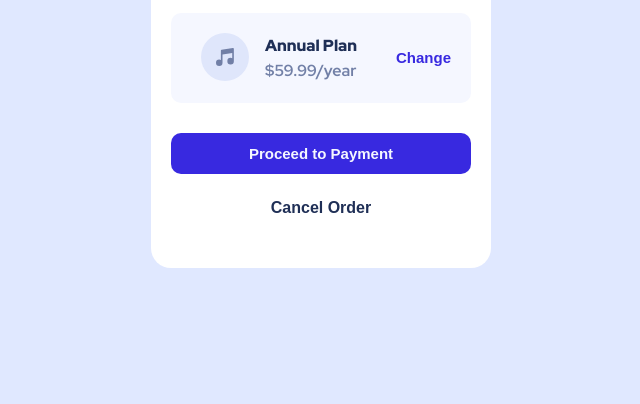
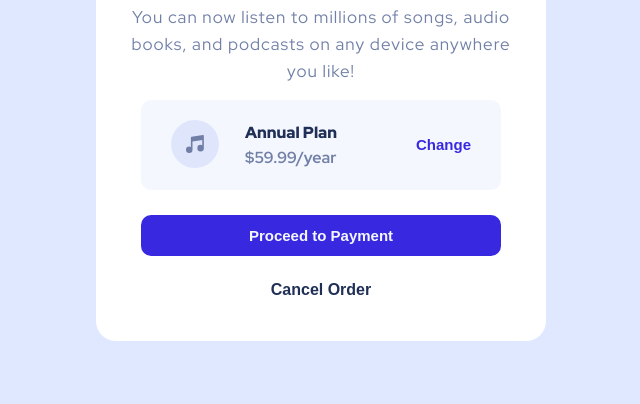
Before and after one commit to Boqiboyev/Order-summary-card, a plain HTML site: page index.html in a window 1280 px wide. Shown: the part 396-800 px from the top of the page, without its empty margins (319-959 px from the left). Drawn offline with Linux system fonts and the light colour scheme.

Commit message:
changed stylesheet.css

```diff
--- a/stylesheet.css
+++ b/stylesheet.css
@@ -18,7 +18,7 @@
 }
 
 body {
-  /* height: 100vh; */
+  height: 100vh;
   display: flex;
   flex-direction: column;
   justify-content: center;
@@ -52,8 +52,7 @@ body {
 
 .text p {
   font-size: 17px;
-  margin: 0 auto;
-  /* width: 33ch; */
+  margin: 0 20px;
   font-weight: 500;
   line-height: 27px;
   letter-spacing: 1px;
@@ -147,10 +146,7 @@ body {
   color: hsla(223, 47%, 23%, 0.854);
 }
 
-@media only screen and (min-width: 375px){
-  body {
-    overflow: hidden;
-  }
+@media screen and (max-width: 375px){
   .card {
     width: 340px;
     height: 630px;
```
